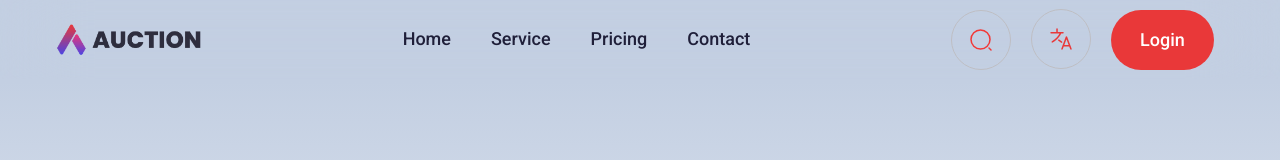
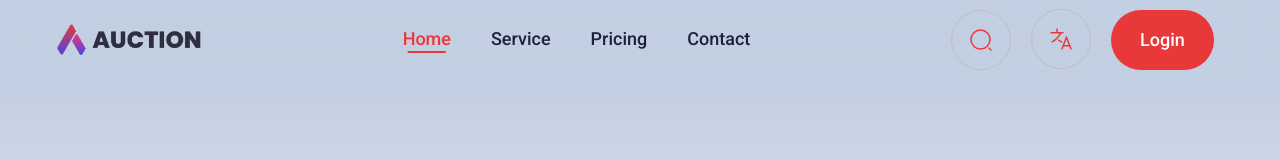
Before and after one commit to hasanhridoy01/Newroz-auction-public, a Next.js app: page / in a window 1280 px wide. Shown: the top 160 px of the page. Built offline with nearby package versions, Linux system fonts and the light colour scheme.

Commit message:
added routing system

```diff
--- a/app/components/SharedComponents/Header/Header.jsx
+++ b/app/components/SharedComponents/Header/Header.jsx
@@ -24,7 +24,7 @@ const Header = () => {
   }, []);
 
   //added active page color effect.............!
-  const isHomePage = location.pathname.includes("/home");
+  const isHomePage = location.pathname.includes("/");
   const isServicePage = location.pathname.includes("service");
   const isPricingPage = location.pathname.includes("pricing");
   const isContactPage = location.pathname.includes("contact");
```
